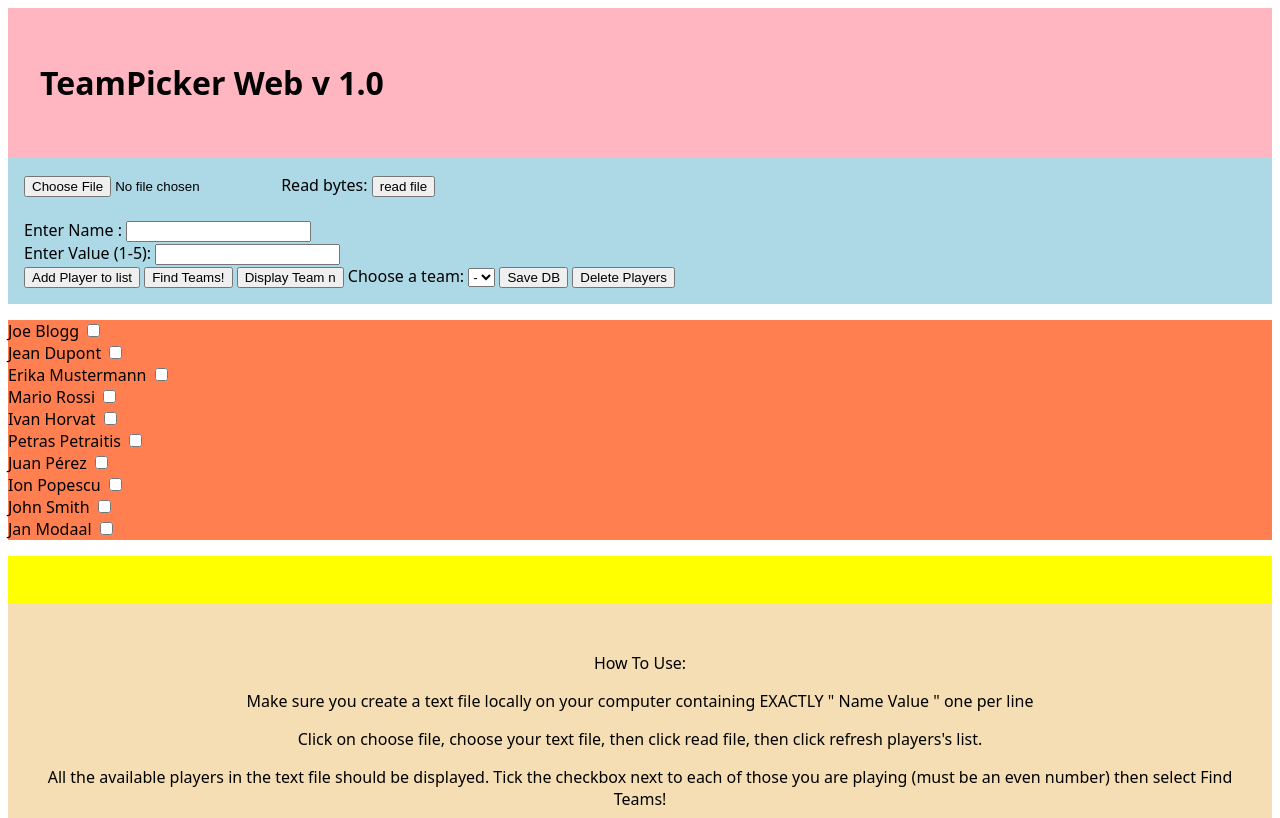
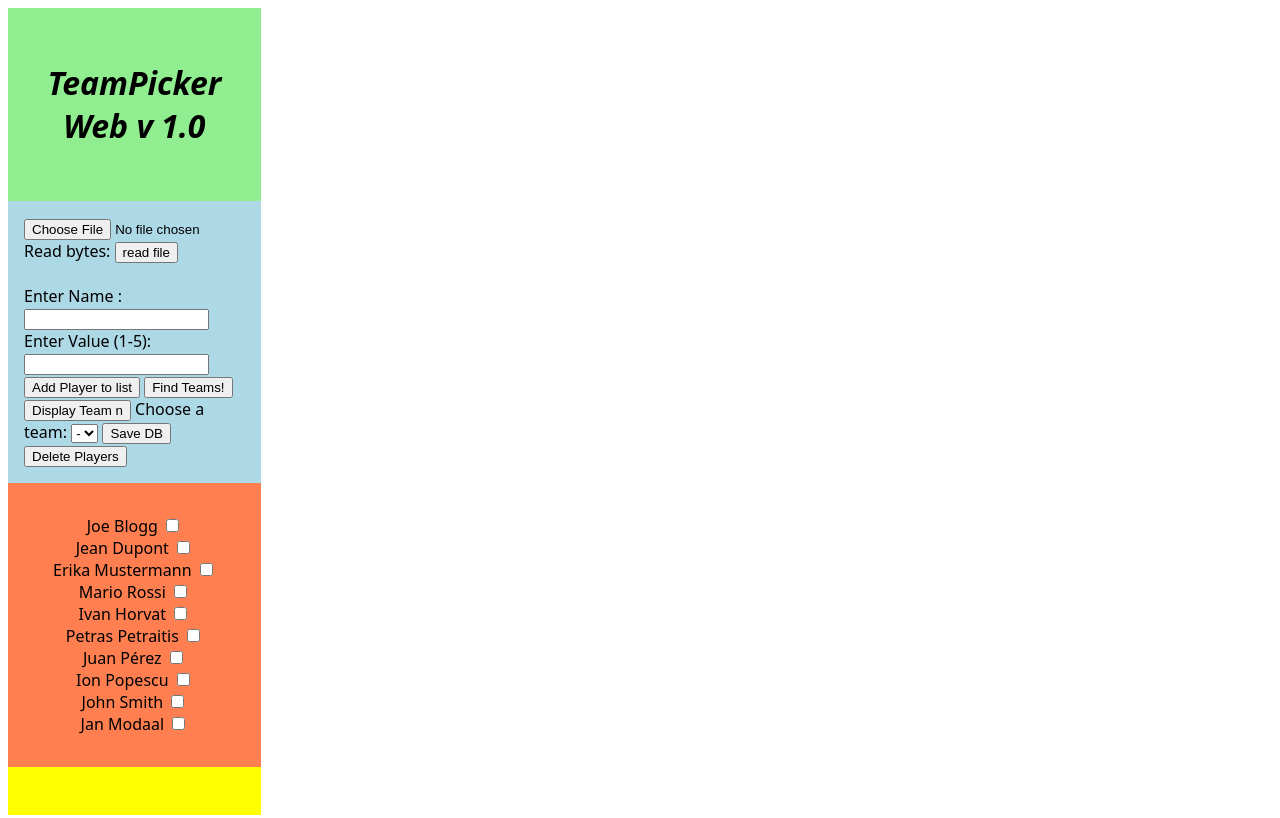
Before and after one commit to brunocitoni/brunocitoni.github.io, a plain HTML site: page TeamFinderWEB/index.html in a window 1280 px wide. Shown: the top 818 px of the page. Drawn offline with Linux system fonts and the light colour scheme.

Commit message:
Add files via upload

```diff
--- a/TeamFinderWEB/StyleSheet.css
+++ b/TeamFinderWEB/StyleSheet.css
@@ -1,32 +1,37 @@
 body {
     display: grid;
-    grid-template: auto 1fr auto / auto 1fr auto
+   /*grid-template: auto 1fr auto / auto 1fr auto;*/
+   /* grid-auto-columns: max-content; */
+    grid-template-columns: 20% 20% 20% 20%
 }
 
 header {
-    background: lightpink;
+    background: lightgreen;
     padding: 2rem;
     grid-column: 1 / 4;
+    text-align: center;
 }
 
 .left-sidebar {
     background: lightblue;
-    grid-column: 1 / 2;
+    grid-column: 2 / 1;
 }
 
 main {
     background: coral;
-    grid-column: 2 / 3;
+    grid-column: 2/2;
+    padding: 1rem;
+    text-align: center;
+
 }
 
 .right-sidebar {
     background: yellow;
-    grid-column: 3 / 4;
+    grid-column: 3/3
 }
 
 footer {
     background: wheat;
-    padding: 2rem;
     text-align: center;
     grid-column: 1 / 4;
 }
@@ -49,3 +54,8 @@ ul {
 .teams {
     font-weight: bold
 }
+
+h1 {
+    font-style: italic;
+    justify-content: center;
+}
```
